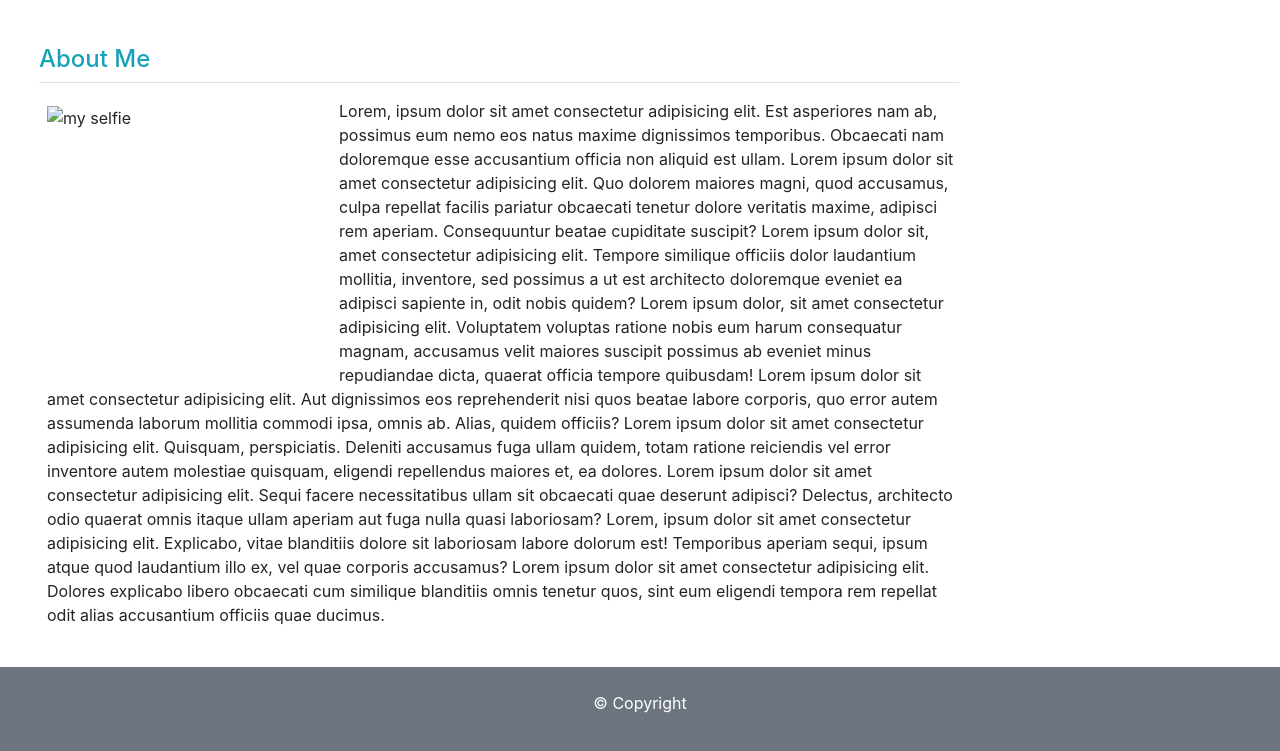
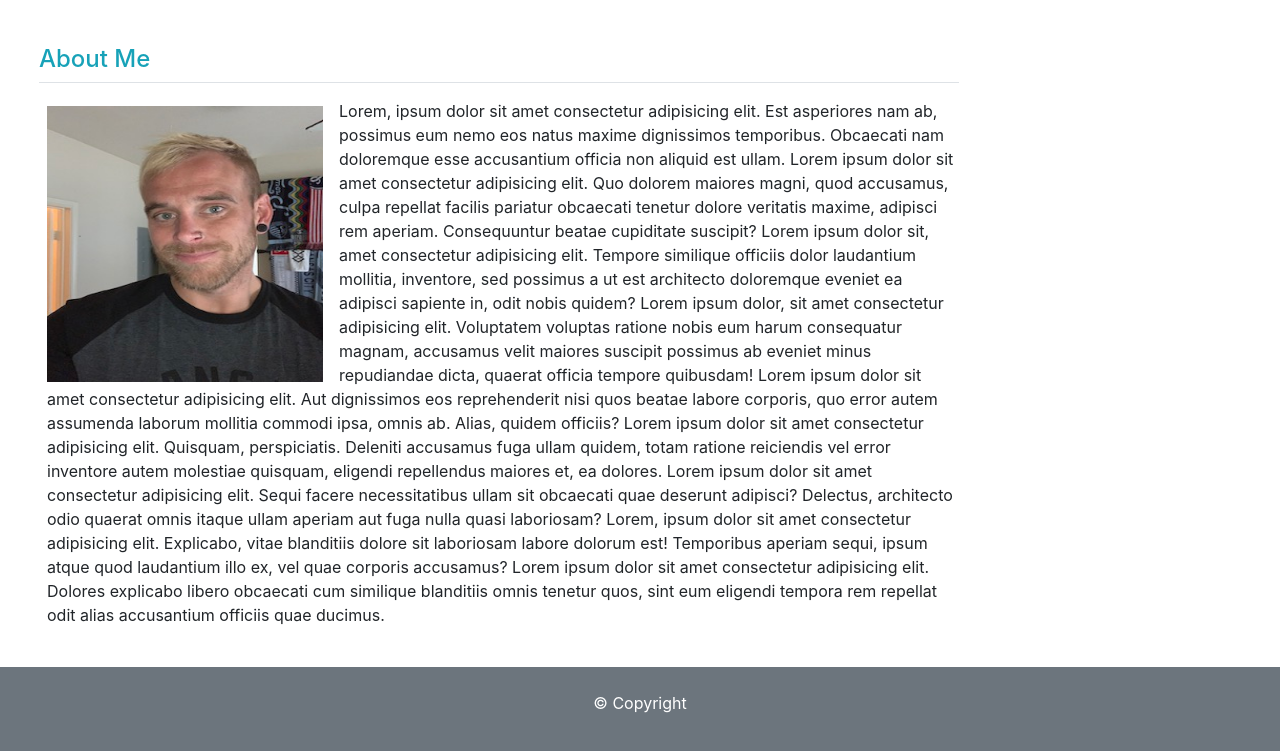
Before and after one commit to jeremykstone0911/CSS-Bootstrap-Portfolio, a plain HTML site: page index.html in a window 1280 px wide. Shown: the part 51-802 px from the top of the page. Drawn offline with nearby package versions, Linux system fonts and the light colour scheme.

Commit message:
corrected About image

```diff
--- a/index.html
+++ b/index.html
@@ -62,7 +62,7 @@
             <img
               height="300"
               width="300"
-              src="./assets/selfie.jpeg"
+              src="assets/images/selfie.jpeg"
               alt="my selfie"
               class="float-left pl-2 pt-4 pr-3"
             />
```
